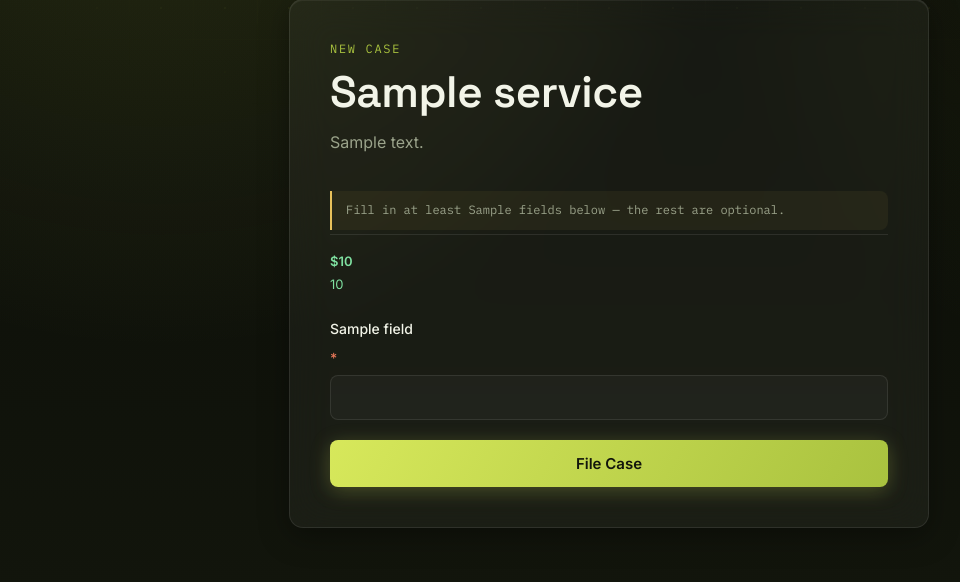
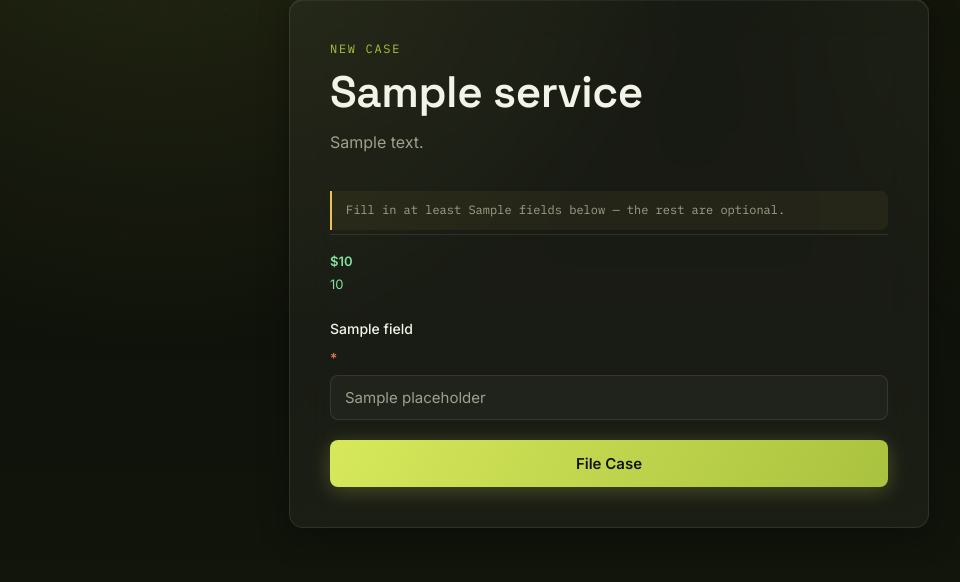
Before and after one commit to Rarejoe/ava-securities, a Flask app: template ava-recovery30/templates/service_form.html in a window 1280 px wide. Shown: the part 200-782 px from the top of the page, without its empty margins (31-991 px from the left). Run offline with Flask 3, Linux system fonts and the light colour scheme; the template is opened without the code that fills it: most values are stand-ins (such as "Sample title", 1, 10 or a date in 2020); parts of the project's set-up code (start-up, migrations or seed data) failed here and were passed over.

Commit message:
Add placeholders to input fields in service form
Added placeholder attributes to email and text input fields based on field configuration.

```diff
--- a/ava-recovery30/templates/service_form.html
+++ b/ava-recovery30/templates/service_form.html
@@ -51,13 +51,14 @@
             {% for field in service.fields %}
 
             <label>
+                {% if field.label %}
 
                 {{ field.label }}
 
                 {% if field.required %}
                     <span class="required-mark">*</span>
                 {% endif %}
-
+             {% endif %}
 
                 {% if field.type == "textarea" %}
 
@@ -114,6 +115,7 @@
                     <input
                         type="email"
                         name="{{ field.key }}"
+                        placeholder="{{ field.placeholder }}"
                         {{ "required" if field.required }}
                     >
 
@@ -123,6 +125,7 @@
                     <input
                         type="text"
                         name="{{ field.key }}"
+                        placeholder="{{ field.placeholder }}"
                         {{ "required" if field.required }}
                     >
 
```
